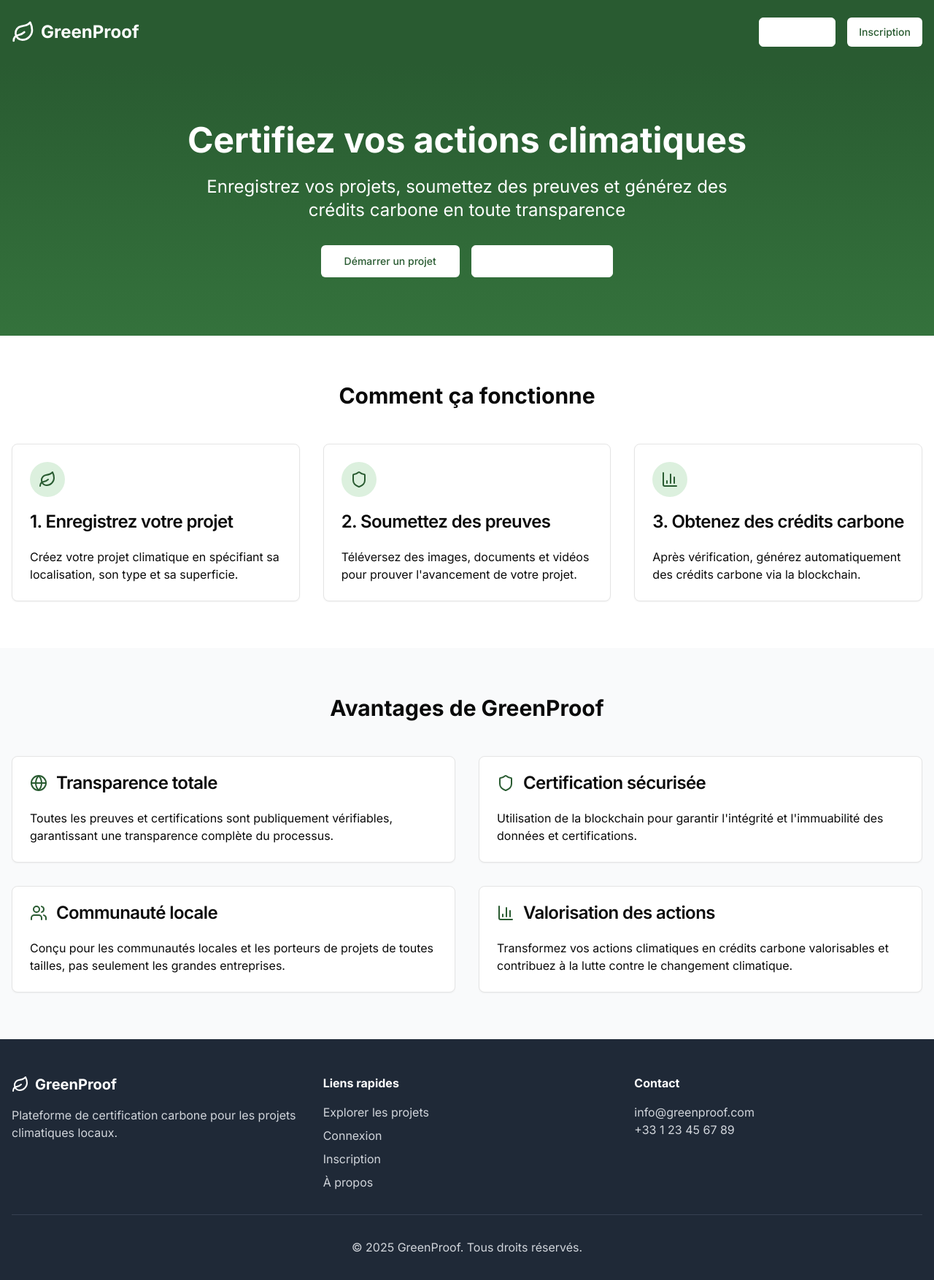
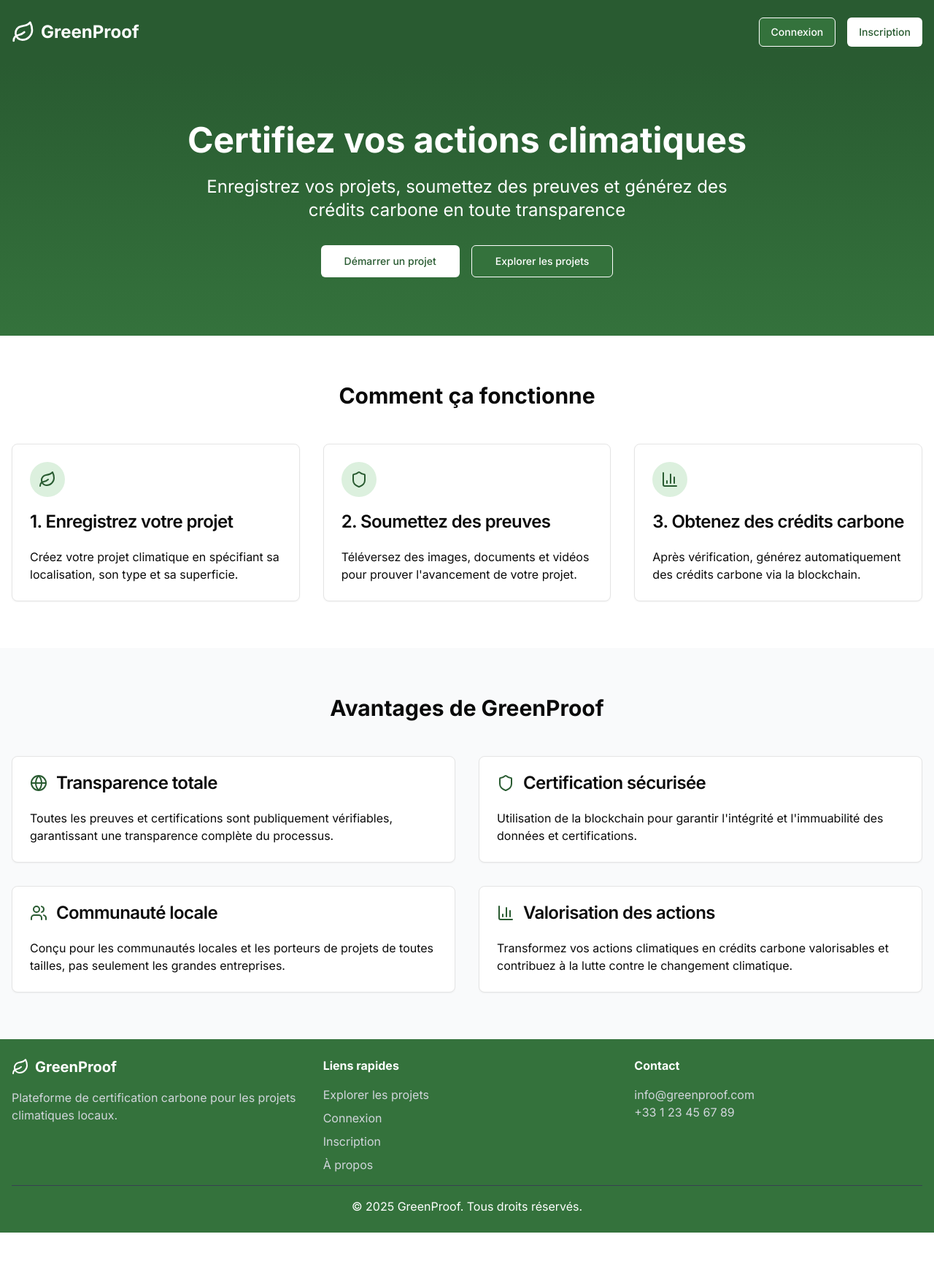
Before and after one commit to DOINGGOODPROJECTS/greenproof, a Next.js app: page / in a window 1280 px wide. Shown: the top 1754 px of the page at 73% size. After the commit the page ends 1689 px from the top, so only its background shows below. Built offline with nearby package versions, Linux system fonts and the light colour scheme.

Commit message:
modified:   app/page.tsx 	new file:   package-lock.json

```diff
--- a/app/page.tsx
+++ b/app/page.tsx
@@ -14,7 +14,7 @@ export default function Home() {
           </div>
           <div className="flex gap-4">
             <Link href="/login">
-              <Button variant="outline" className="text-white border-white hover:bg-forest-600">
+              <Button variant="outline" className="text-white border-white bg-forest-600 hover:bg-forest-600">
                 Connexion
               </Button>
             </Link>
@@ -39,7 +39,7 @@ export default function Home() {
                 </Button>
               </Link>
               <Link href="/explorer">
-                <Button size="lg" variant="outline" className="text-white border-white hover:bg-forest-600">
+                <Button size="lg" variant="outline" className="text-white border-white bg-forest-600 hover:bg-forest-600">
                   Explorer les projets
                 </Button>
               </Link>
@@ -153,7 +153,7 @@ export default function Home() {
         </section>
       </main>
 
-      <footer className="bg-gray-800 text-white py-12">
+      <footer className="bg-forest-600 text-white py-6">
         <div className="container mx-auto px-4">
           <div className="grid grid-cols-1 md:grid-cols-3 gap-8">
             <div>
@@ -197,7 +197,7 @@ export default function Home() {
               </p>
             </div>
           </div>
-          <div className="border-t border-gray-700 mt-8 pt-8 text-center text-gray-300">
+          <div className="border-t border-gray-700 mt-4 pt-4 text-center text-white-300">
             <p>&copy; {new Date().getFullYear()} GreenProof. Tous droits réservés.</p>
           </div>
         </div>
```
Also changed, not shown: 1 other file (tests, documents, lock files or other folders).
